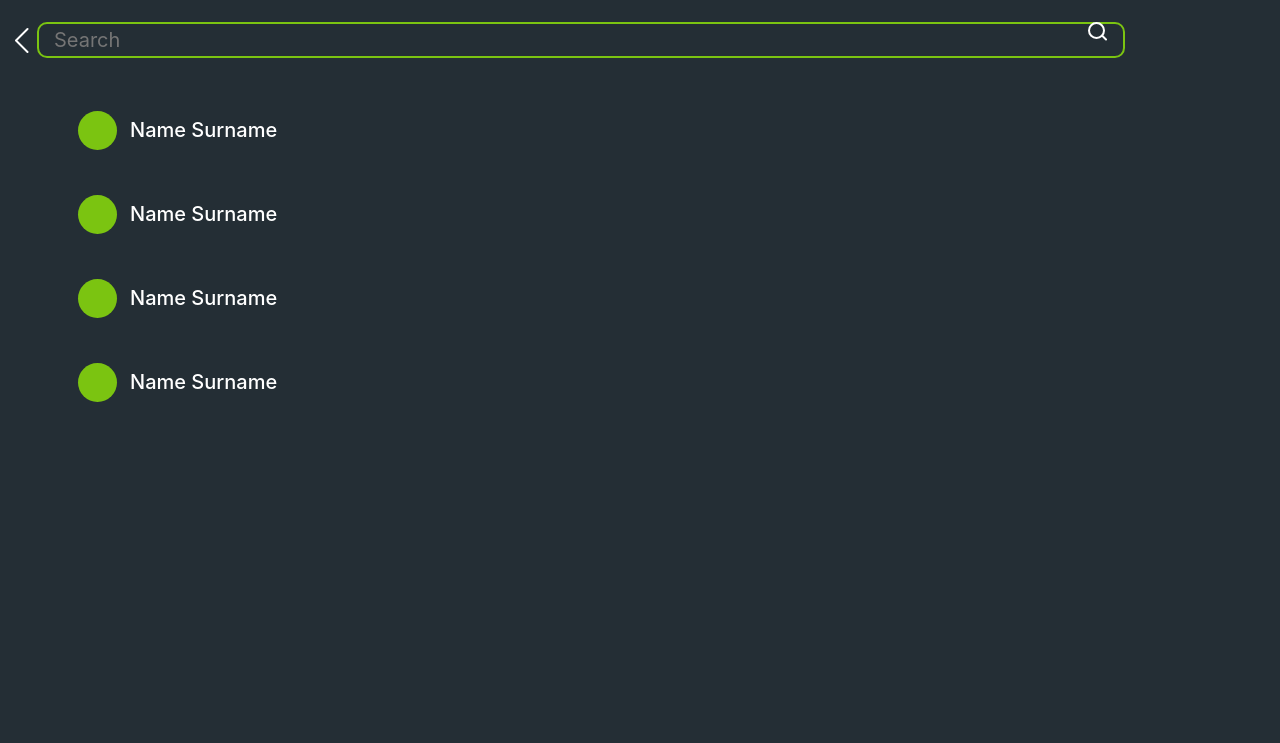
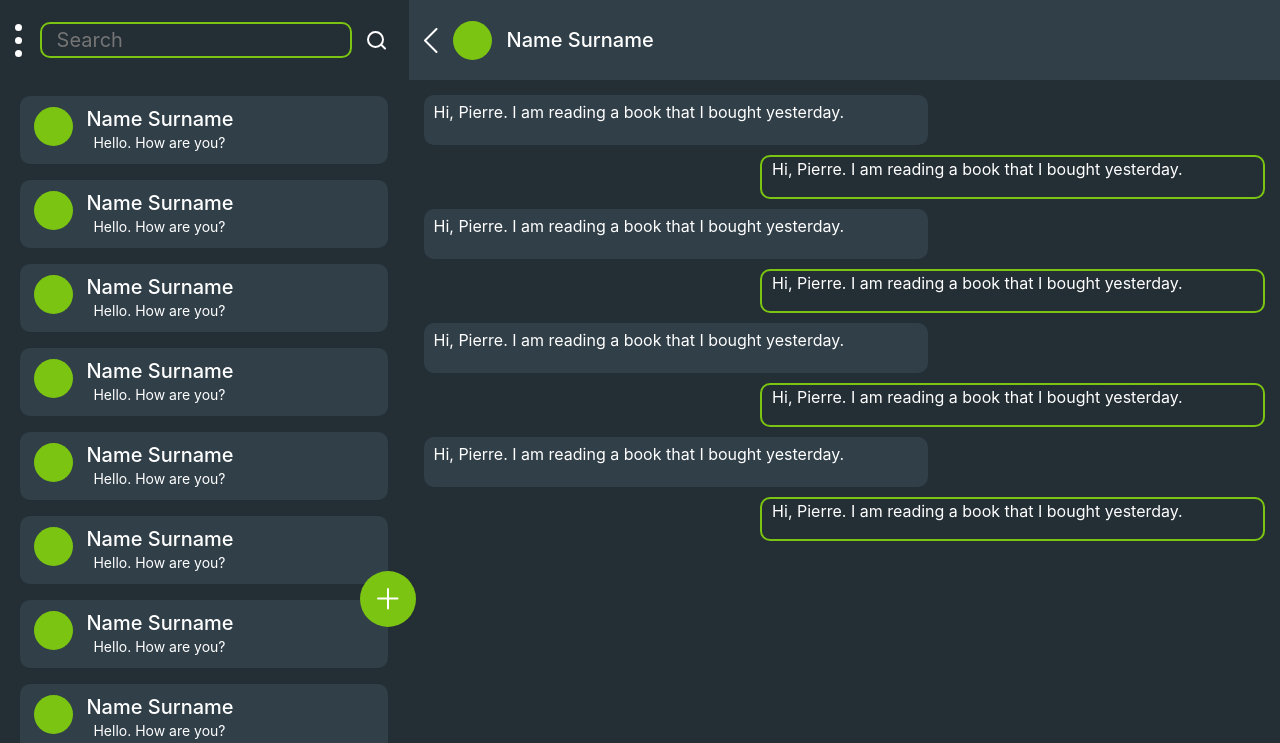
Before and after one commit to FariaSta/Macassenger, a Nuxt app: page /chats in a window 1280 px wide. Shown: the top 743 px of the page. Built offline with nearby package versions, Linux system fonts and the light colour scheme.

Commit message:
falta comodar scroll para desktop

```diff
--- a/components/Search.vue
+++ b/components/Search.vue
@@ -27,16 +27,13 @@
     font-size: 20px;
     text-align: left;
     padding: 0 0 0 15px;
-    position: absolute;
-    left: 37px;
   }
   img
   {
-    position: absolute;
-    top: 22px;
-    left: 85%;
     cursor: pointer;
+    margin-left: 15px;
   }
 
 
+
 </style>
--- a/components/TransmitterMessages.vue
+++ b/components/TransmitterMessages.vue
@@ -1,16 +1,10 @@
 <template>
     <div class="TransmitterMessages">
-        <p>{{ messageSend }}</p>
+        <p>Hi, Pierre. I am reading a book that I bought yesterday.</p>
     </div>
 </template>
 <script>
-    import { mapState, mapMutations } from 'vuex'
 
-    export default {
-        computed: {
-            ...mapState(['messageSend'])
-        }
-    }
 
 </script>
 <style scoped>
--- a/pages/chats.vue
+++ b/pages/chats.vue
@@ -42,6 +42,36 @@
                         <transmitter-messages />
                     </div>
                 </div>
+                <div class="conR">
+                    <div class="conR__receiver">
+                        <receiver-messages />
+                    </div>
+                </div>
+                <div class="conT">
+                    <div class="conT__transmitter">
+                        <transmitter-messages />
+                    </div>
+                </div>
+                <div class="conR">
+                    <div class="conR__receiver">
+                        <receiver-messages />
+                    </div>
+                </div>
+                <div class="conT">
+                    <div class="conT__transmitter">
+                        <transmitter-messages />
+                    </div>
+                </div>
+                <div class="conR">
+                    <div class="conR__receiver">
+                        <receiver-messages />
+                    </div>
+                </div>
+                <div class="conT">
+                    <div class="conT__transmitter">
+                        <transmitter-messages />
+                    </div>
+                </div>
             </div>
             <div class="inputMessages">
                 <input-messages />
@@ -76,9 +106,9 @@
         components: { Search, ChatWindows, InputMessages, ReceiverMessages, TransmitterMessages, Contact },
         data() {
             return {
-                windowsview: false,
-                chatview: false,
-                contactview: true
+                windowsview: true,
+                chatview: true,
+                contactview: false,
             }
         },
         methods: {
@@ -110,6 +140,7 @@
         display: flex;
         align-items: center;
         flex-direction: column;
+        overflow-y: scroll;
     }
     .add
     {
@@ -118,7 +149,7 @@
         border-radius: 30px;
         background: #7BC411;
         position: fixed;
-        left: 80%;
+        left: 45vh;
         top: 571px;
         display: flex;
         justify-content: center;
@@ -187,8 +218,6 @@
         justify-content: center;
         align-items: center;
     }
-
-
     .contact
     {
         background: #242E35;
@@ -202,4 +231,27 @@
         height: 90vh;
     }
 
+    @media only screen and (min-width: 500px){
+        .containerr
+        {
+            display: flex;
+        }
+        .chatsW
+        {
+            width: 600px;
+        }
+        .chatP
+        {
+            width: 100%;
+        }
+
+    }
+    @media only screen and (max-width: 500px){
+        .chatP
+        {
+            display: none;
+        }
+
+    }
+
 </style>
```
Also changed, not shown: pages/index.html (added).
